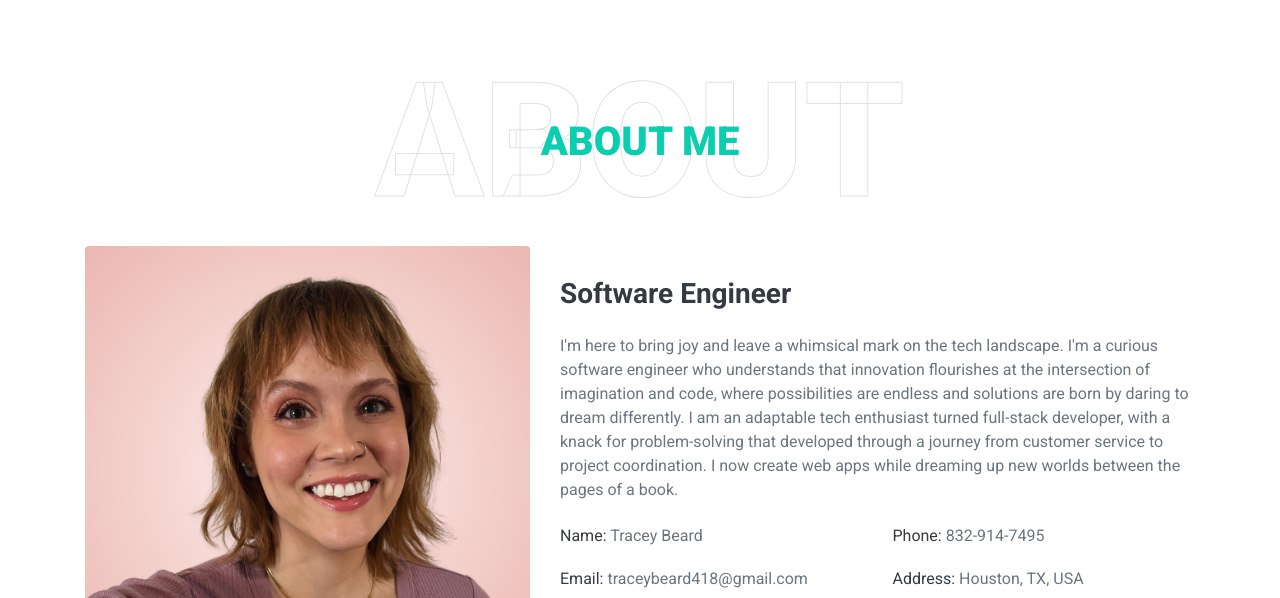
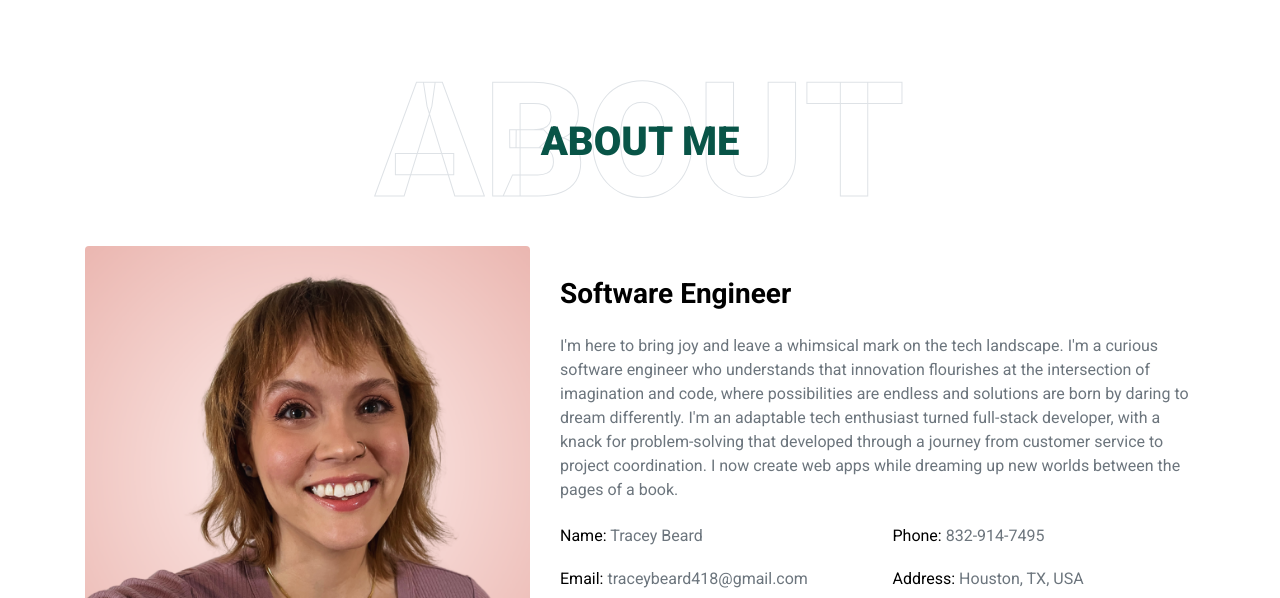
Before and after one commit to traceybee23/traceybee23.github.io, a plain HTML site: page index.html in a window 1280 px wide. Shown: the part 850-1448 px from the top of the page. Drawn offline with nearby package versions, Linux system fonts and the light colour scheme.

Commit message:
color changes

```diff
--- a/index.html
+++ b/index.html
@@ -131,7 +131,7 @@
                         engineer who understands that innovation flourishes at the intersection
                         of imagination and code, where possibilities are endless and solutions are born by daring to
                         dream differently.
-                        I am an adaptable tech enthusiast turned full-stack developer, with a knack for problem-solving
+                        I'm an adaptable tech enthusiast turned full-stack developer, with a knack for problem-solving
                         that developed through a
                         journey from customer service to project coordination. I now create web apps while dreaming up
                         new worlds between the pages of a book.
--- a/scss/bootstrap/scss/_variables.scss
+++ b/scss/bootstrap/scss/_variables.scss
@@ -13,7 +13,7 @@ $gray-400: #ced4da !default;
 $gray-500: #adb5bd !default;
 $gray-600: #6c757d !default;
 $gray-700: #495057 !default;
-$gray-800: #343a40 !default;
+$gray-800: #000000 !default;
 $gray-900: #212529 !default;
 $black:    #000 !default;
 
--- a/scss/style.scss
+++ b/scss/style.scss
@@ -1,9 +1,9 @@
 /******* Bootstrap Theming ********/
 
-$primary: #0BCEAF;
+$primary: #085447;
 $secondary: #6c757d;
 $light: #ffffff;
-$dark: #343a40;
+$dark: #000000;
 
 $font-family-sans-serif: 'Roboto', sans-serif;
 
```
Also changed, not shown: css/style.css, css/style.min.css.
